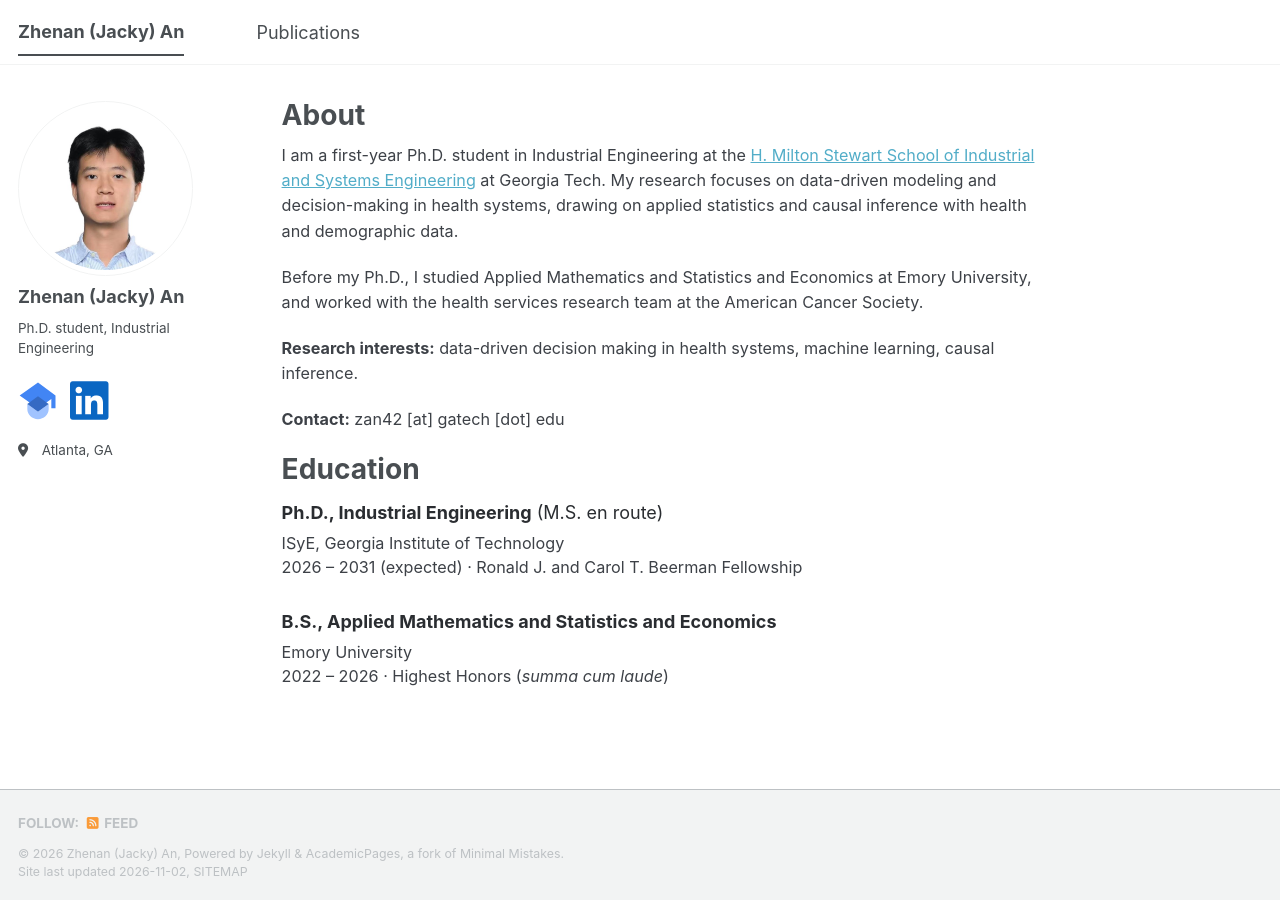
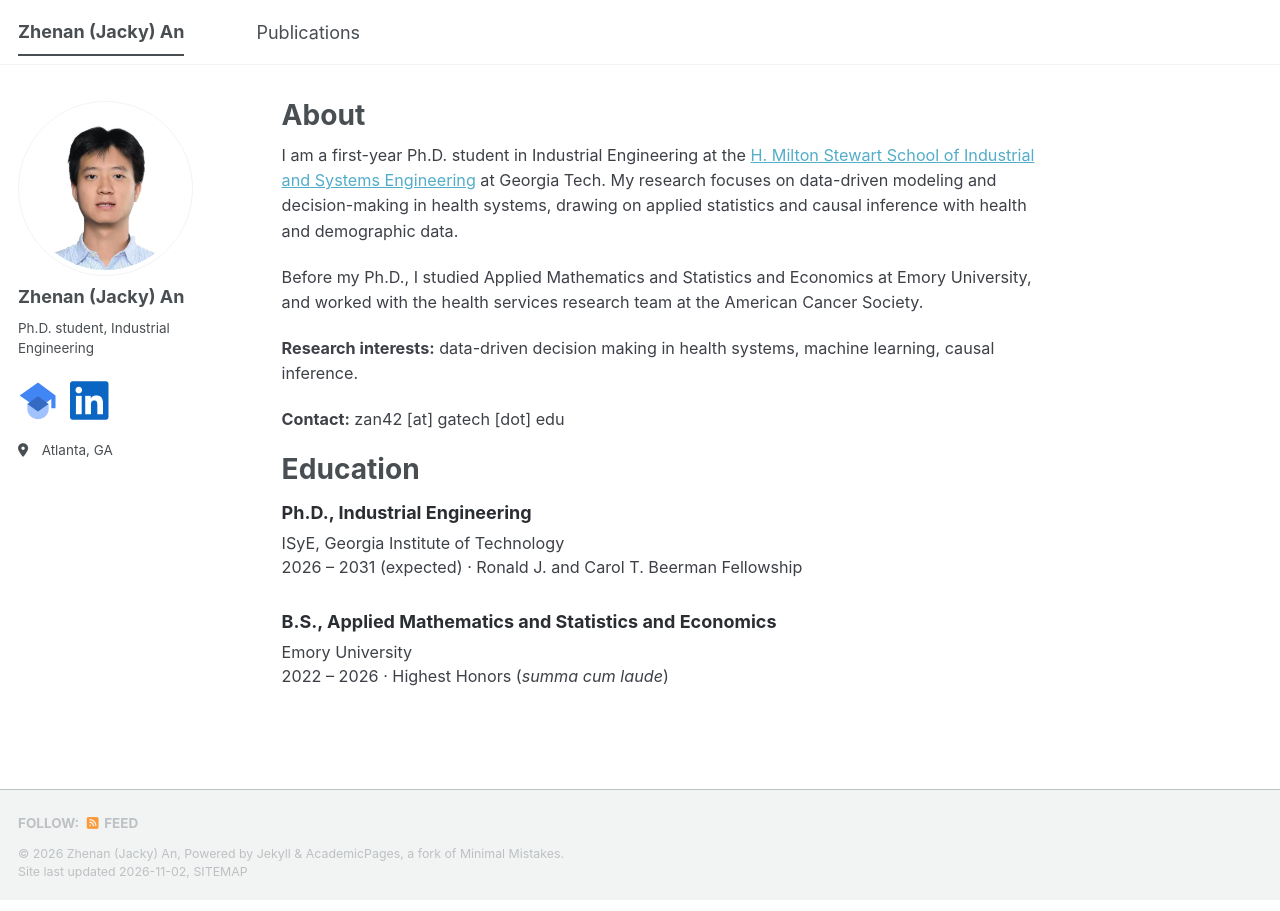
Before and after one commit to JackyAn0072/jackyan0072.github.io, a Jekyll site: the page built from _pages/about.md, in a window 1280 px wide. Built offline with Jekyll 4.4.1, drawn with Linux system fonts in a browser that asks for light colours; a style sheet for code colours, icons or effects is not loaded.

Commit message:
Remove 'M.S. en route' from Education
Co-Authored-By: Claude Sonnet 5.5 <noreply@anthropic.com>

```diff
--- a/_pages/about.md
+++ b/_pages/about.md
@@ -23,7 +23,7 @@ Education
 ======
 
 <div class="edu">
-  <p class="edu__head"><b>Ph.D., Industrial Engineering</b> (M.S. en route)</p>
+  <p class="edu__head"><b>Ph.D., Industrial Engineering</b></p>
   <p class="edu__sub">ISyE, Georgia Institute of Technology<br>2026 &ndash; 2031 (expected) &middot; Ronald J. and Carol T. Beerman Fellowship</p>
 </div>
 
```
